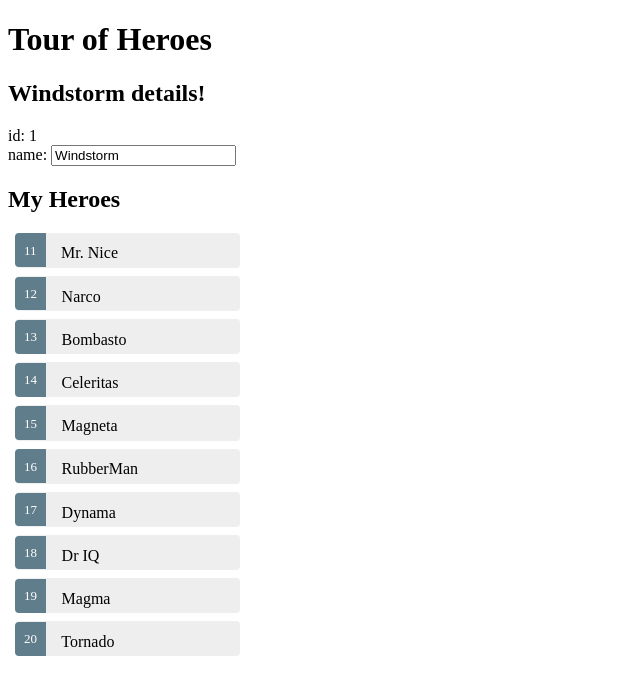
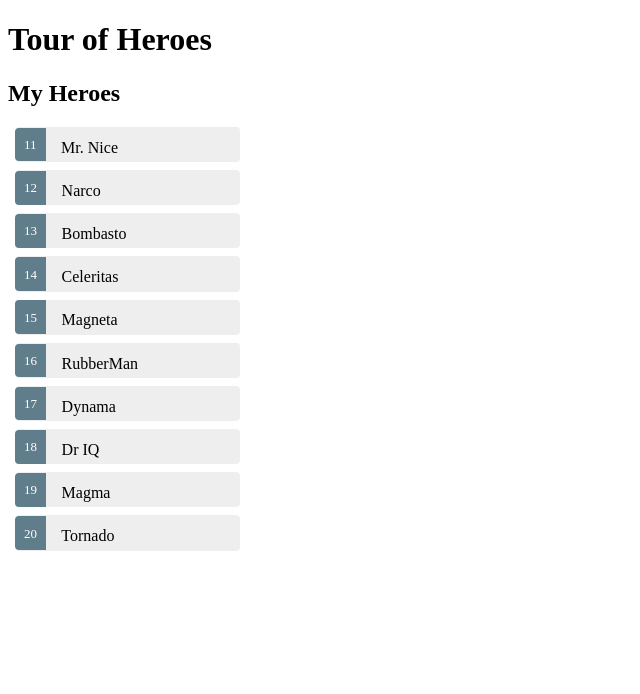
Before and after one commit to Ektomorphine/toh, an Angular app: page / in a window 1280 px wide. Shown: the top 694 px of the page, without its empty margins (0-640 px from the left). Built offline with nearby package versions, Linux system fonts and the light colour scheme.

Commit message:
Bug fix root component view

```diff
--- a/src/app/app.component.html
+++ b/src/app/app.component.html
@@ -1,22 +1,10 @@
 <h1>{{title}}</h1>
-    <h2>{{hero.name}} details!</h2>
-    <div><label>id: </label>{{hero.id}}</div>
-    <div>
-      <label>name: </label>
-      <input [(ngModel)]="hero.name" placeholder="name">
-    </div>
-<h2>My Heroes</h2>
+    <h2>My Heroes</h2>
     <ul class="heroes">
-      <li *ngFor="let hero of heroes" [class.selected]="hero === selectedHero" (click)="onSelect(hero)">
+      <li *ngFor="let hero of heroes"
+        [class.selected]="hero === selectedHero"
+        (click)="onSelect(hero)">
         <span class="badge">{{hero.id}}</span> {{hero.name}}
       </li>
     </ul>
-<div *ngIf="selectedHero">
-  <h2>{{selectedHero.name}} details!</h2>
-  <div><label>id: </label>{{selectedHero.id}}</div>
-  <div>
-    <label>name: </label>
-    <input [(ngModel)]="selectedHero.name" placeholder="name"/>
-  </div>
-</div>
-<hero-detail [hero]="selectedHero"></hero-detail>
+    <hero-detail [hero]="selectedHero"></hero-detail>
```
